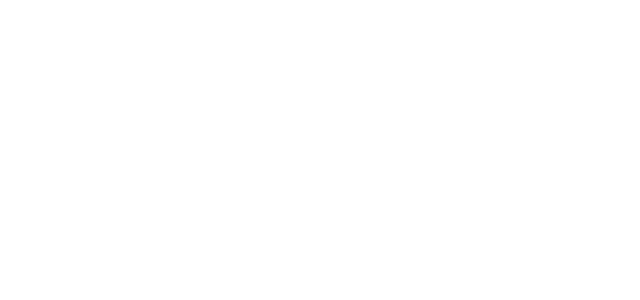
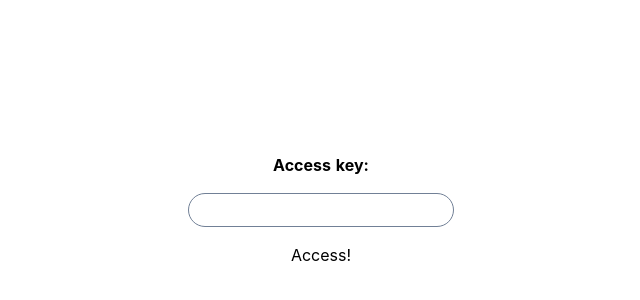
Before and after one commit to the-microservices-info/frontend, a Nuxt app: page /results in a window 1280 px wide. Before the commit this address had no page. Shown: the part 190-490 px from the top of the page, without its empty margins (319-959 px from the left). Built offline with nearby package versions, Linux system fonts and the light colour scheme.

Commit message:
add key request input
Signed-off-by: João Daniel <jotaf.daniel@gmail.com>

```diff
--- /dev/null
+++ b/components/results/key_input.vue
@@ -0,0 +1,41 @@
+<template>
+  <div class="flex flex-col justify-center h-screen items-center">
+    <label for="key" class="font-bold">Access key:</label>
+    <input
+      id="key"
+      v-model="passkey"
+      type="password"
+      class="border border-gray-600 rounded-full px-2 py-1 my-4 focus:outline-none"
+      @keydown.enter="access"
+    />
+    <button
+      class="btn btn-primary"
+      :disabled="passkey.length == 0"
+      @click="access"
+    >
+      Access!
+    </button>
+  </div>
+</template>
+
+<script>
+export default {
+  data: () => ({
+    passkey: '',
+  }),
+  methods: {
+    async access() {
+      try {
+        const { data } = await this.$axios.get(
+          'http://localhost:3030/answers',
+          { params: { key: this.passkey } }
+        )
+
+        this.$emit('authorized', data.answers)
+      } catch (e) {
+        this.$emit('unauthorized')
+      }
+    },
+  },
+}
+</script>
--- /dev/null
+++ b/pages/results.vue
@@ -0,0 +1,36 @@
+<template>
+  <main>
+    <KeyInput
+      v-if="keyPending"
+      @authorized="display($event)"
+      @unauthorized="blockAccess()"
+    />
+    <div v-else>
+      {{ answers }}
+    </div>
+  </main>
+</template>
+
+<script>
+export default {
+  data: () => ({
+    answers: undefined,
+    blocked: false,
+  }),
+
+  computed: {
+    keyPending() {
+      return this.answers === undefined && !this.blocked
+    },
+  },
+
+  methods: {
+    display(answers) {
+      this.answers = answers
+    },
+    blockAccess() {
+      this.blocked = true
+    },
+  },
+}
+</script>
```
